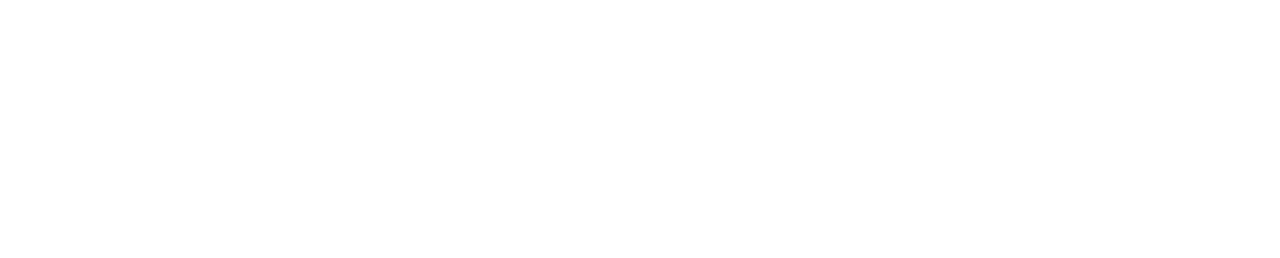
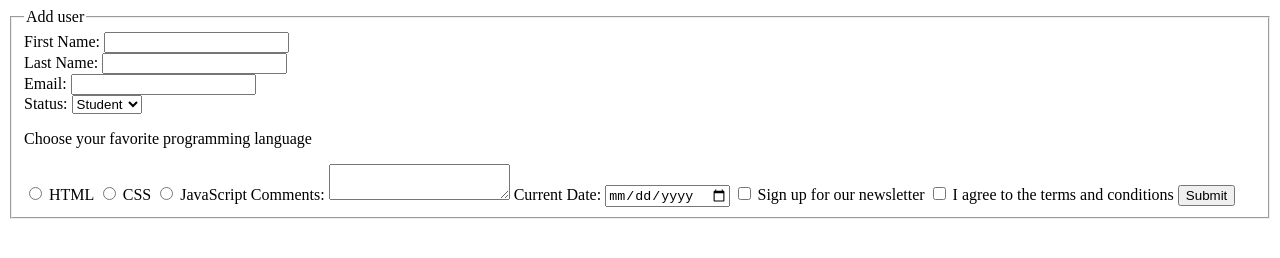
Before and after one commit to Okoro91/aa-form, a plain HTML site: page index.html in a window 1280 px wide. Drawn offline with Linux system fonts and the light colour scheme.

Commit message:
added form element

```diff
--- a/index.html
+++ b/index.html
@@ -7,6 +7,57 @@
     <title>AA Survey Form</title>
 </head>
 <body>
+    <form action="" method="post">
+        <fieldset>
+            <legend>Add user</legend>
+            <label for="fname">First Name:</label>
+            <input type="text" id="fname" name="fname" required><br>
+
+            <label for="lname">Last Name:</label>
+            <input type="text" id="lname" name="lname" required><br>
+
+            <label for="email">Email:</label>
+            <input type="email" id="email" name="email" required><br>
+
+            <label for="status">Status:</label>
+            <select id="status" name="status">
+              <option value="student">Student</option>
+              <option value="teacher">Teacher</option>
+              <option value="guest">Guest</option>
+            </select>
+            <p>Choose your favorite programming language</p>
+            <label>
+                <input type="radio" name="language" value="html">
+                HTML
+              </label>
+
+              <label>
+                <input type="radio" name="language" value="css">
+                CSS
+              </label>
+
+              <label>
+                <input type="radio" name="language" value="javascript">
+                JavaScript
+              </label>
+            <label for="comments">Comments:</label>
+            <textarea id="comments" name="comments"></textarea>
+
+            <label for="current-date">Current Date:</label>
+            <input type="date" id="current-date" name="current-date" value="">
+            <label>
+                <input type="checkbox" name="newsletter" value="yes">
+                Sign up for our newsletter
+              </label>
+
+              <label>
+                <input type="checkbox" name="terms" value="yes">
+                I agree to the terms and conditions
+              </label>
+              <button type="submit">Submit</button>
+
+        </fieldset>
+    </form>
 
 </body>
 </html>
```
